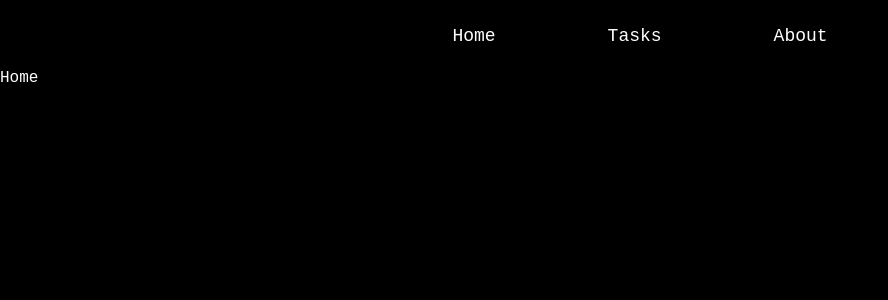
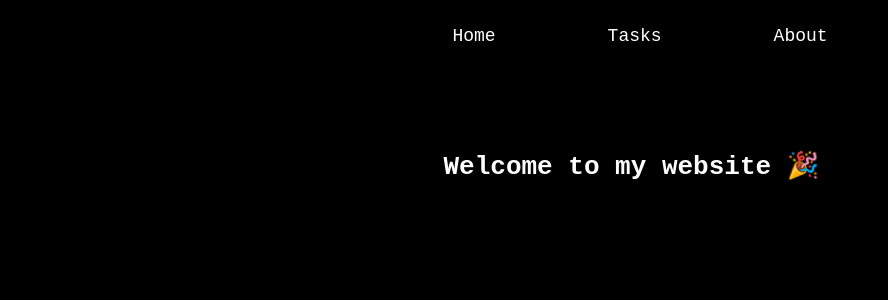
Before and after one commit to orzarhi/React_lesson-Beginners, a React (Vite) app: page / in a window 1280 px wide. Shown: the top 300 px of the page, without its empty margins (0-888 px from the left). Built offline with nearby package versions, Linux system fonts and the light colour scheme.

Commit message:
Added home page and about

```diff
--- /dev/null
+++ b/src/components/About.css
@@ -0,0 +1,12 @@
+.about-wrapper {
+	display: flex;
+	justify-content: end;
+	align-items: center;
+	flex-direction: column;
+	padding: 5% 0;
+}
+
+.description {
+	width: 50%;
+	text-align: center;
+}
--- a/src/components/About.jsx
+++ b/src/components/About.jsx
@@ -1,7 +1,13 @@
 import React from 'react'
+import './About.css'
 
 export const About = () => {
     return (
-        <div>About!</div>
+        <div className='about-wrapper'>
+            <h1>Hi, my name is Or</h1>
+            <span className='description'>
+                Lorem ipsum dolor sit amet consectetur adipisicing elit. Dolore, in pariatur error eum temporibus alias placeat hic nostrum accusantium, reprehenderit, eligendi quidem nulla omnis facere quo quas? Ipsum, officia laborum.
+            </span>
+        </div>
     )
 }
--- /dev/null
+++ b/src/components/Home.css
@@ -0,0 +1,30 @@
+.home-wrapper {
+	display: flex;
+	justify-content: center;
+	align-items: center;
+	flex-direction: column;
+	padding: 5% 0;
+}
+
+.subtitle {
+	font-size: 1.3rem;
+	width: 25ch;
+	animation: typing 2s steps(22), blink 0.5s step-end infinite alternate;
+	white-space: nowrap;
+	overflow: hidden;
+	font-family: monospace;
+	font-size: 2em;
+	border-right: 0.15em solid #ffc83d;
+}
+
+@keyframes typing {
+	from {
+		width: 0;
+	}
+}
+
+@keyframes blink {
+	50% {
+		border-color: transparent;
+	}
+}
--- a/src/components/Home.jsx
+++ b/src/components/Home.jsx
@@ -1,7 +1,10 @@
 import React from 'react'
+import './Home.css'
 
 export const Home = () => {
     return (
-        <div>Home</div>
+        <div className='home-wrapper'>
+            <h1 className='subtitle'>Welcome to my website 🎉 </h1>
+        </div>
     )
 }
--- a/src/components/Tasks.css
+++ b/src/components/Tasks.css
@@ -3,6 +3,7 @@
 	justify-content: center;
 	align-items: center;
 	flex-direction: column;
+	padding: 5% 0;
 }
 
 .task-input {
@@ -21,7 +22,7 @@
 	height: 2rem;
 	position: relative;
 	right: 2.5rem;
-	top: 0.2rem;
+	top: 0.8rem;
 	padding: 0.1rem;
 	cursor: pointer;
 	background-color: rgba(0, 0, 0, 0.86);
@@ -35,7 +36,7 @@
 	flex-direction: column;
 	align-items: center;
 	gap: 1rem;
-	margin-top: 3rem;
+	margin-top: -2rem;
 }
 
 .todo-item {
--- a/src/components/Tasks.jsx
+++ b/src/components/Tasks.jsx
@@ -16,8 +16,7 @@ export const Tasks = () => {
     return (
         <>
             <div className='task-wrapper'>
-                <h1>Tasks</h1>
-                <div style={{ display: 'flex' }}>
+                <div>
                     <input
                         onChange={({ target }) => setTodo(target.value)}
                         value={todo}
```
